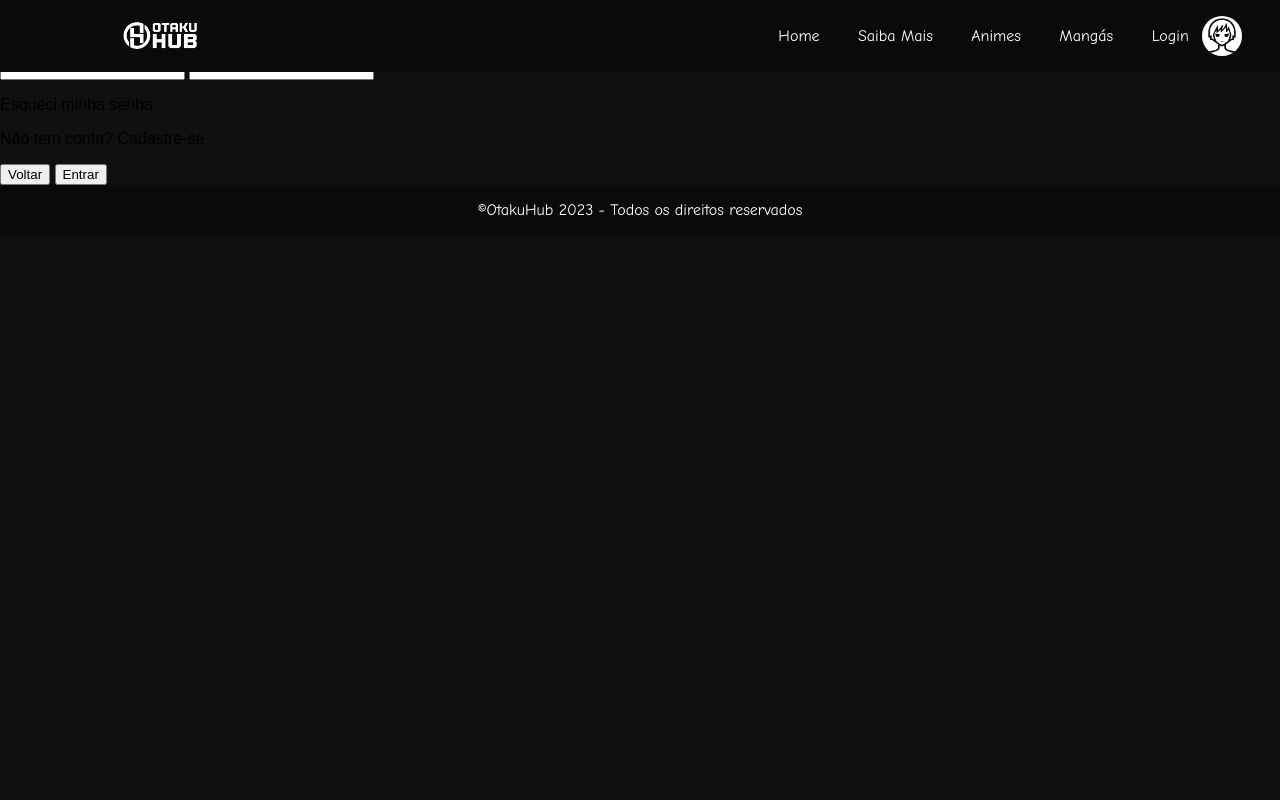
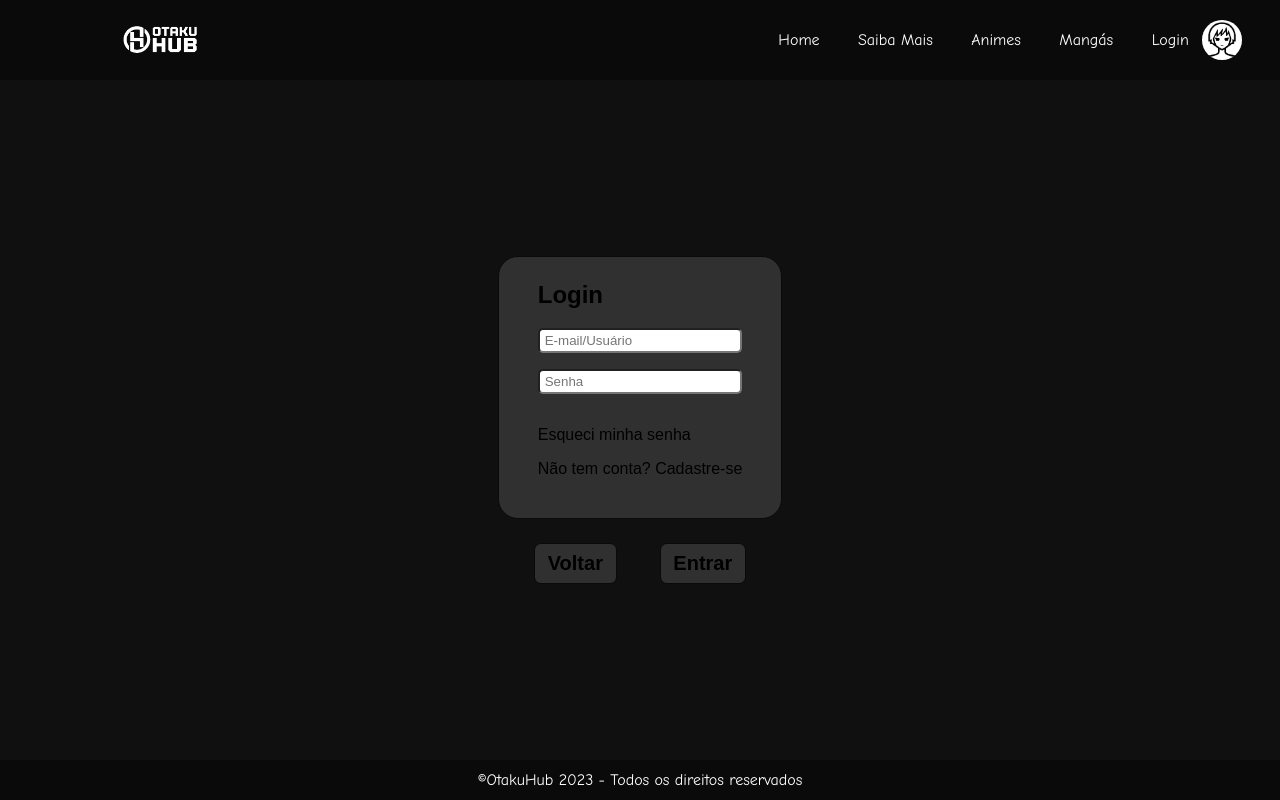
Before and after one commit to MatheusHenrique005/OtakuHub, a plain HTML site: page OtakuHub Site/login.html in a window 1280 px wide. Drawn offline with Linux system fonts and the light colour scheme.

Commit message:
Ajustando Tela de Login

```diff
--- a/OtakuHub Site/CSS/index.css
+++ b/OtakuHub Site/CSS/index.css
@@ -10,7 +10,7 @@
     display: flex;
     flex-direction: column;
     width: 100%;
-    height: max-content;
+    height: 70vh;
     overflow: hidden;
 }
 
@@ -18,7 +18,7 @@
     display: flex;
     flex-direction: row;
     width: 200%;
-    height: 40vh;
+    height: 100%;
 }
 
 .slides_carrossel input {
@@ -37,7 +37,7 @@
 
 .margin_top{
     display: flex;
-    height: 9vh;
+    height: 10vh;
 }
 
 /* .item_slide_carrossel img{
--- a/OtakuHub Site/CSS/login.css
+++ b/OtakuHub Site/CSS/login.css
@@ -0,0 +1,49 @@
+.conteudo_pagina{
+    display: flex;
+    flex-direction: column;
+    justify-content: center;
+    align-items: center;
+    height: 85vh;
+    margin-top: 10vh;
+}
+
+.card_login{
+    display: flex;
+    flex-direction: column;
+    background-color: #303030;
+    padding: 3vh 3vw;
+    border-radius: 20px;
+    margin-bottom: 3vh;
+    border: 1px solid  #0A0A0A;
+}
+
+.card_login h2{
+    margin-top: 0;
+}
+
+.campos{
+    display: flex;
+    flex-direction: column;
+}
+
+.campos input{
+    margin-bottom: 2vh;
+    border-radius: 5px;
+    padding: 3px 5px;
+}
+
+.botoes{
+
+}
+
+.botoes button{
+    padding: 1vh 1vw;
+    border-radius: 7px;
+    font-size: 20px ;
+    background-color: #303030;
+    border: 1px solid  #0A0A0A;
+}
+
+.botoes button:not(:last-child){
+    margin-right: 3vw;
+}
--- a/OtakuHub Site/CSS/style.css
+++ b/OtakuHub Site/CSS/style.css
@@ -18,7 +18,7 @@ body {
     background-color: #0A0A0A;
     color: transparent;
     width:  98vw;
-    height: 9vh;
+    height: 10vh;
     transition: 1s;
     padding: 0vh 1vw;
     background-image: url(../IMG/logo2_semFundo_branca.png);
@@ -81,8 +81,9 @@ body {
     display: flex;
     flex-direction: row;
     justify-content: center;
+    align-items: center;
     font-family: 'Comic Sans MS', Verdana, 'cursive';
     color: white;
     background-color: #0A0A0A;
-
+    height: 5vh;
 }
--- a/OtakuHub Site/login.html
+++ b/OtakuHub Site/login.html
@@ -27,19 +27,19 @@
     </header>
     <div class="conteudo_pagina">
         <div class="card_login">
-            <h3>Login</h3>
+            <h2>Login</h2>
             <div class="campos">
-                <input type="text" id="input_email">
-                <input type="text" id="input_senha">
+                <input placeholder="E-mail/Usuário" type="text" id="input_email">
+                <input placeholder="Senha" type="text" id="input_senha">
             </div>
             <div class="rodape_login">
                 <p>Esqueci minha senha</p>
                 <p>Não tem conta? <span>Cadastre-se</span></p>
             </div>
         </div>
-        <div class="botoes_login">
-            <button>Voltar</button>
-            <button>Entrar</button>
+        <div class="botoes">
+            <button><b>Voltar</b></button>
+            <button><b>Entrar</b></button>
         </div>
     </div>
     <footer class="footer">
```
Also changed, not shown: OtakuHub Site/index.html (+8 -4 lines), 1 other file.
